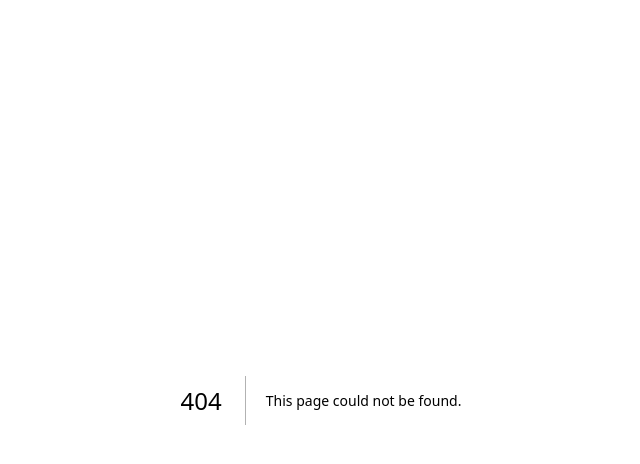
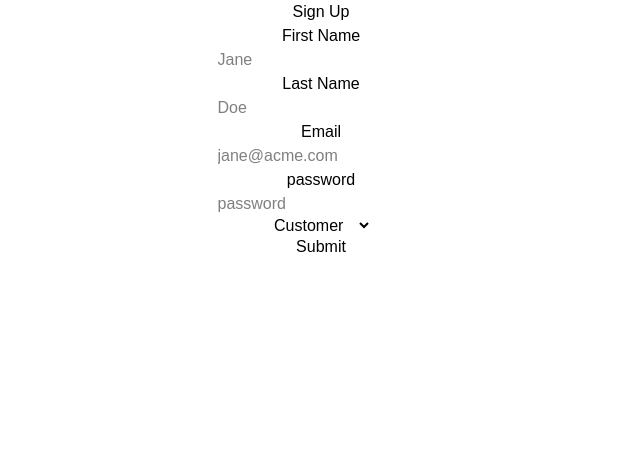
Before and after one commit to adityaspaudel/niwaas, a Next.js app in the folder client/: page /register in a window 1280 px wide. Before the commit this address had no page. Shown: the top 464 px of the page, without its empty margins (319-959 px from the left). Built offline with nearby package versions, Linux system fonts and the light colour scheme.

Commit message:
registration form added in frontend

```diff
--- a/client/package.json
+++ b/client/package.json
@@ -10,12 +10,14 @@
   },
   "dependencies": {
     "@reduxjs/toolkit": "^2.9.2",
+    "formik": "^2.4.6",
     "next": "16.0.0",
     "react": "19.2.0",
     "react-dom": "19.2.0",
     "react-redux": "^9.2.0",
     "redux-logger": "^3.0.6",
-    "redux-persist": "^6.0.0"
+    "redux-persist": "^6.0.0",
+    "yup": "^1.7.1"
   },
   "devDependencies": {
     "@tailwindcss/postcss": "^4",
--- /dev/null
+++ b/client/src/app/(auth)/register/page.js
@@ -0,0 +1,107 @@
+"use client";
+
+import React from "react";
+import { Formik, Field, Form } from "formik";
+import * as Yup from "yup";
+
+const sleep = (ms) => new Promise((r) => setTimeout(r, ms));
+
+const signupSchema = Yup.object().shape({
+	fullName: Yup.string()
+		.min(2, "Too Short!")
+		.max(50, "Too Long!")
+		.required("Required"),
+	username: Yup.string()
+		.min(2, "Too Short!")
+		.max(50, "Too Long!")
+		.required("Required"),
+	email: Yup.string().email("Invalid email").required("Required"),
+	password: Yup.string()
+		.min(6, "Too Short")
+		.max(20, "Too Long")
+		.required("required"),
+});
+
+const RegistrationForm = () => (
+	<div className="flex flex-col content-center items-center h-screen w-screen bg-white text-black">
+		<h1>Sign Up</h1>
+		<Formik
+			initialValues={{
+				fullName: "",
+				username: "",
+				email: "",
+				password: "",
+				role: "",
+			}}
+			validationSchema={signupSchema}
+			onSubmit={async (values) => {
+				await sleep(500);
+				alert(JSON.stringify(values, null, 2));
+
+				try {
+					const response = await fetch(
+						`http://localhost:8000/user/userRegistration`,
+						{
+							method: "POST",
+							headers: { "Content-Type": "application/json" },
+							body: JSON.stringify(values),
+						}
+					);
+					const data = await response.json();
+					console.log(data);
+
+					if (!response.ok) throw new Error("failed to post formData");
+
+					alert(`form submitted`);
+				} catch (error) {
+					console.error("could not submit registration form data", error);
+				} finally {
+				}
+			}}
+		>
+			{({ isSubmitting, touched, errors }) => (
+				<Form className="flex flex-col content-center items-center h-screen w-screen bg-white text-black">
+					<label htmlFor="fullName">First Name</label>
+					<Field name="fullName" placeholder="Jane" />
+					<div className="text-red-400 text-xs">
+						{touched.fullName && errors.fullName ? (
+							<div>{errors.fullName}</div>
+						) : null}
+					</div>
+					<label htmlFor="username">Last Name</label>
+					<Field name="username" placeholder="Doe" />
+					<div className="text-red-400 text-xs">
+						{touched.username && errors.username ? (
+							<div>{errors.username}</div>
+						) : null}
+					</div>
+					<label htmlFor="email">Email</label>
+					<Field name="email" placeholder="jane@acme.com" type="email" />
+					<div className="text-red-400 text-xs">
+						{touched.email && errors.email ? <div>{errors.email}</div> : null}
+					</div>
+					<label>password</label>
+					<Field name="password" placeholder="password" type="password" />
+					<div className="text-red-400 text-xs">
+						{touched.password && errors.password ? (
+							<div>{errors.password}</div>
+						) : null}
+					</div>
+					<Field as="select" name="role">
+						<option value="customer" default>
+							Customer
+						</option>
+						<option value="admin">admin</option>
+						<option value="receptionist">receptionist</option>
+					</Field>
+					{touched.role && errors.role ? <div>{errors.role}</div> : null}
+					<button type="submit" disabled={isSubmitting}>
+						{isSubmitting ? "Submitting..." : "Submit"}
+					</button>
+				</Form>
+			)}
+		</Formik>
+	</div>
+);
+
+export default RegistrationForm;
```
Also changed, not shown: client/src/app/(auth)/login/page.js (added), 2 other files (tests, documents, lock files or other folders).
